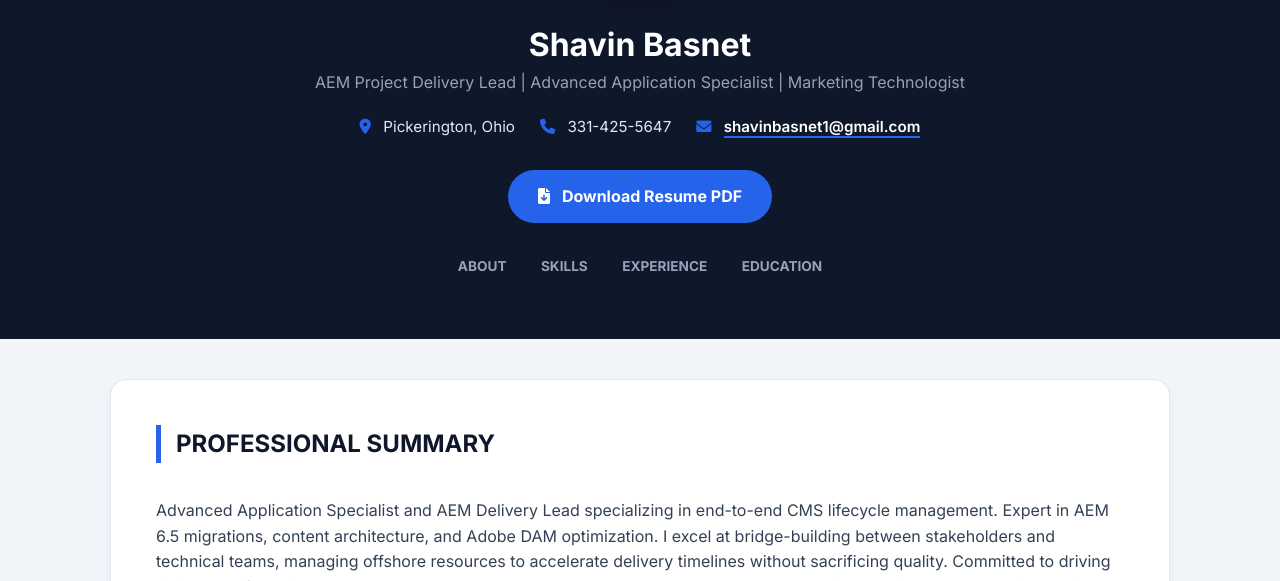
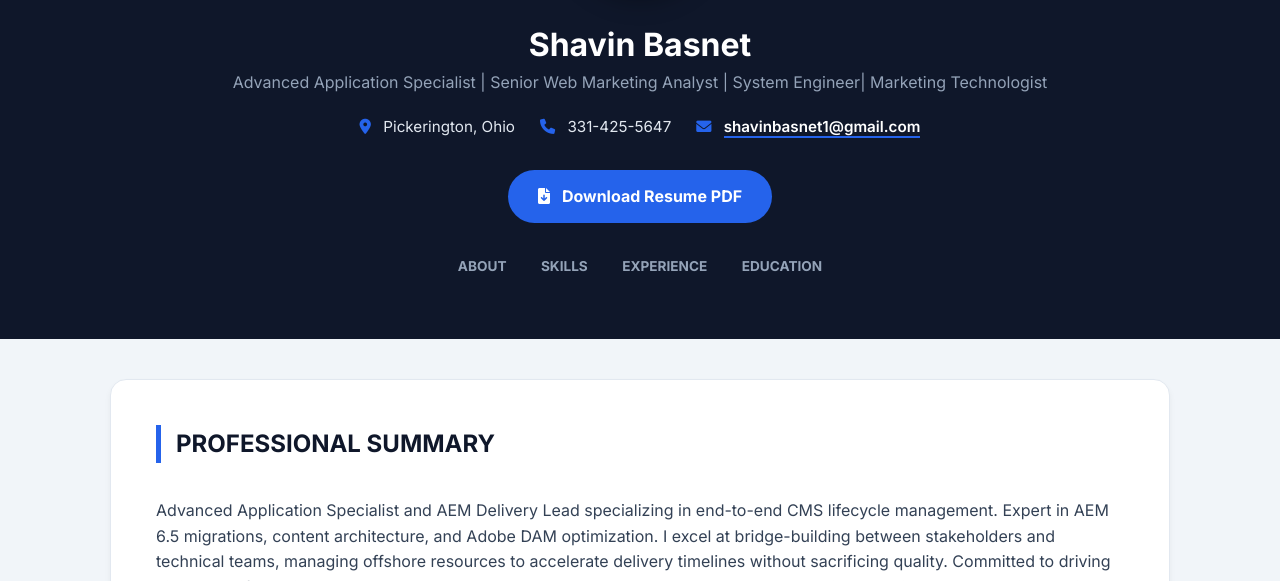
Before and after one commit to ShavinB/shavin-basnet, a plain HTML site: page index.html in a window 1280 px wide. Shown: the part 219-800 px from the top of the page. Drawn offline with Linux system fonts and the light colour scheme.

Commit message:
Update index.html

```diff
--- a/index.html
+++ b/index.html
@@ -15,7 +15,7 @@
       <img src="Shavin-headshot.jpg" alt="Shavin Basnet" class="profile-photo">
     </div>
     <h1>Shavin Basnet</h1>
-    <p class="tagline">AEM Project Delivery Lead | Advanced Application Specialist | Marketing Technologist</p>
+    <p class="tagline">Advanced Application Specialist | Senior Web Marketing Analyst | System Engineer| Marketing Technologist</p>
 
     <div class="header-contact">
       <span><i class="fas fa-map-marker-alt"></i> Pickerington, Ohio</span>
```
